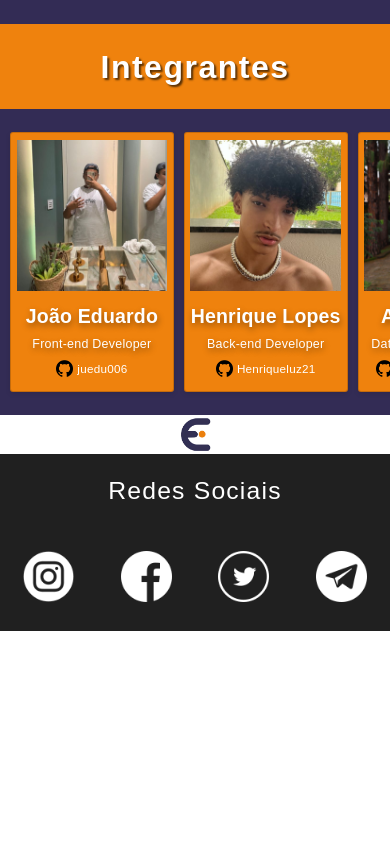
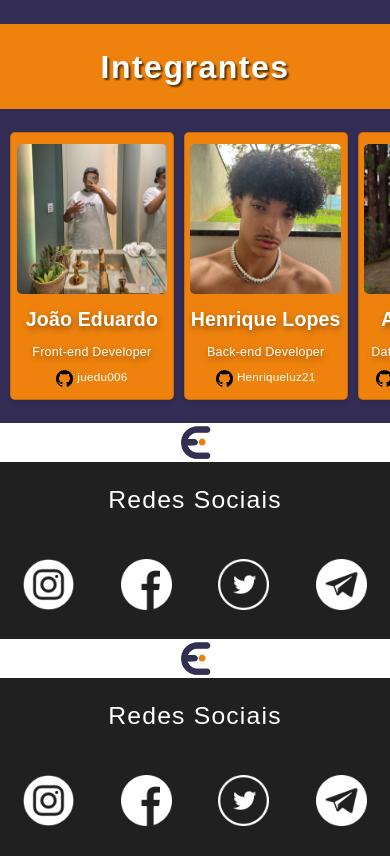
Before and after one commit to GiovannePDS7/EventFy, an Angular app: page / in a window 390 px wide. Shown: the part 1946-2802 px from the top of the page. Before the commit the page ends 2577 px from the top, so only its background shows below. Built offline with nearby package versions, Linux system fonts and the light colour scheme; a web font is replaced by a local one.

Commit message:
tela tablet quase finalizada

```diff
--- a/src/app/footer/footer.component.html
+++ b/src/app/footer/footer.component.html
@@ -68,3 +68,19 @@
         </div>
     </div>
 </footer>
+
+<footer class="d-block d-sm-none">
+    <div id="divLogo-mobile" class="d-flex justify-content-center align-items-center"><img id="logoFooter-mobile"
+            class="img-fluid" src="../../assets/logo/E_logo.png"></div>
+    <div id="contentfooter-mobile">
+        <div id="redesSociais-mobile">
+            <h3 class="fs-2" id="h3Redes-mobile">Redes Sociais</h3>
+            <div id="icons-mobile">
+                <img src="../../assets/img/Elementos/instagram.png" alt="Instagram" class="img-fluid icon-mobile">
+                <img src="../../assets/img/Elementos/facebook.png" alt="Facebook" class="img-fluid icon-mobile">
+                <img src="../../assets/img/Elementos/twitter.png" alt="X" class="img-fluid icon-mobile">
+                <img src="../../assets/img/Elementos/Telegram.png" alt="Telegram" class="img-fluid icon-mobile">
+            </div>
+        </div>
+    </div>
+</footer>
--- a/src/app/integrantes/integrantes.component.css
+++ b/src/app/integrantes/integrantes.component.css
@@ -21,10 +21,12 @@
     font-size: 2rem !important;
 }
 
-#sliderIntegrantes-mobile {
+#sliderIntegrantes-mobile, #sliderIntegrantes-tablet {
     width: 100%;
     background: #332C55;
 }
+
+
 
 .slider-container {
     display: flex;
@@ -38,7 +40,7 @@
     min-width: 42vw;
     max-width: 45vw;
     background: #EF820D;
-    border-radius: 3px;
+    border-radius: 5px;
     box-shadow: 0 2px 5px rgba(0, 0, 0, 0.1);
     display: flex;
     flex-direction: column;
@@ -48,7 +50,9 @@
 
 .card img {
     width: 93%;
+    margin-top: 2%;
     object-fit: cover;
+    border-radius: 5px;
     image-rendering: auto;
 }
 
@@ -65,20 +69,28 @@
     cursor: grabbing;
 }
 
-#h3Member {
+#h3Member, #h3Member-tablet {
     font-size: 5vw;
     font-weight: bold;
-    margin: 7% 0 0 0;
+    margin: 7% 0 3% 0;
     color: #fff;
     text-shadow: 1px 3px 6px rgba(0, 0, 0, 0.384);
 }
 
-#pMember {
+#h3Member-tablet{
+    font-size: 5vw;
+}
+
+#pMember, #pMember-tablet {
     color: #fff;
     text-align: center;
     font-size: 3.2vw;
     margin: 2.4% 0 0 0;
     text-shadow: 1px 3px 6px rgba(0, 0, 0, 0.384);
+}
+
+#pMember-tablet{
+    font-size: 2.5vw;
 }
 
 #spanMember {
--- a/src/app/integrantes/integrantes.component.html
+++ b/src/app/integrantes/integrantes.component.html
@@ -18,17 +18,16 @@
     </div>
 </div>
 
-<div class="d-none d-sm-block d-lg-none" id="sliderIntegrantes-mobile">
+<div class="d-none d-sm-block d-lg-none" id="sliderIntegrantes-tablet">
     <div id="divH1-mobile">
-        <h1 class="fs-5 text-center TxtTitle" id="IntegrantesH1-mobile">Integrantes</h1>
+        <h1 class="fs-1 text-center TxtTitle" id="IntegrantesH1-mobile">Integrantes</h1>
     </div>
     <div class="slider-container" #slider>
         <div class="card" *ngFor="let member of members">
-
             <img [src]="member.image" alt="{{ member.name }}" class="img-fluid" />
             <div class="member-info">
-                <h3 id="h3Member">{{ member.name }}</h3>
-                <p id="pMember">{{ member.role }}</p>
+                <h3 id="h3Member-tablet">{{ member.name }}</h3>
+                <p id="pMember-tablet">{{ member.role }}</p>
                 <a href="{{member.linkGithub}}" id="aContainer">
                     <span id="spanMember"><img id="gitIcon" src="../../assets/img/Elementos/GitIcon.png"
                             alt="">{{member.github}}</span>
--- a/src/app/principal/principal.component.html
+++ b/src/app/principal/principal.component.html
@@ -69,7 +69,7 @@
       <mat-grid-tile rowHeight="100%">
         <div class="d-flex flex-column align-items-center justify-content-center" id="container-right">
           <div id="Sub-container-right">
-            <h2 class="fs-1" id="h2Plataformas-tablet">Busque e acesse de qualquer <!--aumentar o tamanho da letra-->
+            <h2 class="fs-1" id="h2Plataformas-tablet">Busque e acesse de qualquer
               <span class="destaquetxt-tablet">lugar!</span>
             </h2>
           </div>
--- a/src/app/quem-somos/quem-somos.component.css
+++ b/src/app/quem-somos/quem-somos.component.css
@@ -84,6 +84,10 @@
     margin-bottom: 8%;
 }
 
+#mainText-tablet{
+    width: 75%;
+}
+
 #container-mobile, #container-tablet {
     width: 100%;
     background: #332C55;
--- a/src/app/quem-somos/quem-somos.component.html
+++ b/src/app/quem-somos/quem-somos.component.html
@@ -75,7 +75,7 @@
     <h1 class="text-center fw-bold fs-1" id="qmsomosH1-tablet">Quem Somos?</h1>
   </div>
   <div id="mainContent-tablet" class="d-flex align-items-center justify-content-center flex-column">
-    <p id="mainText-tablet" class="fs-4">
+    <p id="mainText-tablet" class="fs-3">
       Olá, somos estudantes da Etec Professor Horácio Augusto da Silveira e formamos a Equipe Beatles
       para desenvolver o Trabalho de Conclusão de Curso do Técnico em Desenvolvimento de Sistemas. Foi criado, a
       Event FY, um Sistema de Gestão de Eventos que visa atender as necessidades de um organizador na criação e
```
